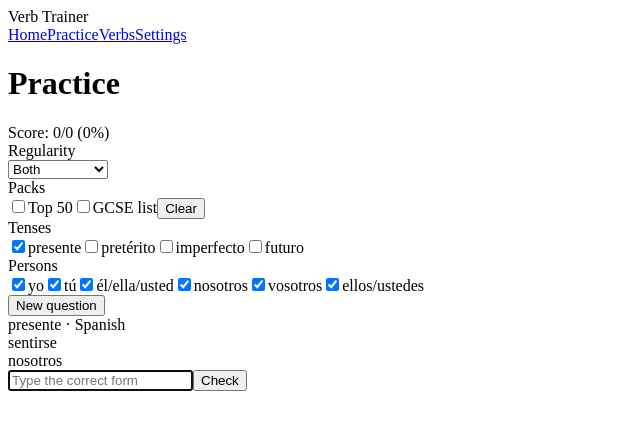
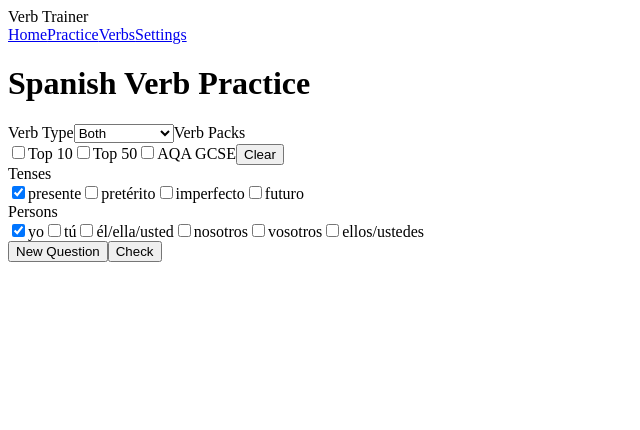
Before and after one commit to jullesp/verb-trainer-mvp, a React (Vite) app: page /practice in a window 1280 px wide. Shown: the top 430 px of the page, without its empty margins (0-640 px from the left). Built offline with nearby package versions, Linux system fonts and the light colour scheme; the HTML template or start-up script is replaced by a standard one.

Commit message:
Update Practice.jsx

```diff
--- a/src/pages/Practice.jsx
+++ b/src/pages/Practice.jsx
@@ -1,150 +1,186 @@
+import { useState, useMemo } from 'react'
+import { VERB_BANK, TENSES, SUBJECTS } from '../data/verbs_es'
 
-import React from 'react'
-import Card from '../components/Card.jsx'
-import { SUBJECTS, TENSES, VERB_BANK } from '../data/verbs_es.js'
-import { sample, normalise } from '../lib/utils.js'
-
-function useLocalSetting(key, initial){
-  const [state, setState] = React.useState(() => {
-    const raw = localStorage.getItem(key)
-    return raw ? JSON.parse(raw) : initial
-  })
-  React.useEffect(() => localStorage.setItem(key, JSON.stringify(state)), [key, state])
-  return [state, setState]
-}
-
+// pack labels (expand if you add more packs)
 const PACKS = [
+  { id: 'top10', label: 'Top 10' },
   { id: 'top50', label: 'Top 50' },
-  { id: 'gcse', label: 'GCSE list' },
+  { id: 'gcse', label: 'AQA GCSE' },
 ]
 
-export default function Practice(){
-  // Filters
-  const [regularity, setRegularity] = useLocalSetting('regularity', 'both') // both | regular | irregular
-  const [enabledTenses, setEnabledTenses] = useLocalSetting('enabledTenses', ['presente'])
-  const [enabledPacks, setEnabledPacks] = useLocalSetting('enabledPacks', []) // none means all
-  const [enabledSubjects, setEnabledSubjects] = useLocalSetting('enabledSubjects', [0,1,2,3,4,5]) // indices
+export default function Practice() {
+  const [selectedTenses, setSelectedTenses] = useState(['presente'])
+  const [regularity, setRegularity] = useState('both')
+  const [selectedPacks, setSelectedPacks] = useState([])
+  const [selectedPersons, setSelectedPersons] = useState(['yo'])
+  const [current, setCurrent] = useState(null)
+  const [answer, setAnswer] = useState('')
+  const [feedback, setFeedback] = useState('')
 
-  // Build pool based on filters
-  const verbPool = React.useMemo(() => {
+  // Filter verbs by current settings
+  const filteredVerbs = useMemo(() => {
     return VERB_BANK.filter(v => {
       if (regularity === 'regular' && !v.regular) return false
       if (regularity === 'irregular' && v.regular) return false
-      if (enabledPacks.length > 0 && !enabledPacks.some(p => (v.packs||[]).includes(p))) return false
-      return enabledTenses.some(t => v.tenses && v.tenses[t])
+      if (selectedPacks.length && !v.packs.some(p => selectedPacks.includes(p))) return false
+      return true
     })
-  }, [regularity, enabledPacks, enabledTenses])
+  }, [regularity, selectedPacks])
 
-  const pickQuestion = React.useCallback(() => {
-    const v = sample(verbPool.length ? verbPool : VERB_BANK)
-    const tensesForVerb = TENSES.filter(t => enabledTenses.includes(t) && v.tenses && v.tenses[t])
-    const tense = (tensesForVerb.length ? sample(tensesForVerb) : 'presente')
-    const subjectIndex = sample(enabledSubjects.length ? enabledSubjects : [0,1,2,3,4,5])
-    return { verb: v, tense, subjectIndex }
-  }, [verbPool, enabledTenses, enabledSubjects])
-
-  const [question, setQuestion] = React.useState(pickQuestion)
-  const [guess, setGuess] = React.useState('')
-  const [feedback, setFeedback] = React.useState(null)
-  const [count, setCount] = React.useState(0)
-  const [correct, setCorrect] = React.useState(0)
-
-  const ask = React.useCallback(() => {
-    setQuestion(pickQuestion())
-    setGuess('')
-    setFeedback(null)
-  }, [pickQuestion])
-
-  const onSubmit = (e) => {
-    e.preventDefault()
-    const answer = question.verb.tenses[question.tense][question.subjectIndex]
-    const ok = normalise(guess) === normalise(answer)
-    setFeedback({ok, answer})
-    setCount(c => c+1)
-    setCorrect(c => c + (ok?1:0))
-    setTimeout(ask, 900)
+  function newQuestion() {
+    if (filteredVerbs.length === 0) {
+      setCurrent(null)
+      return
+    }
+    const verb = filteredVerbs[Math.floor(Math.random() * filteredVerbs.length)]
+    const tense = selectedTenses[Math.floor(Math.random() * selectedTenses.length)]
+    const personIndex = SUBJECTS.indexOf(selectedPersons[Math.floor(Math.random() * selectedPersons.length)])
+    const correct = verb.tenses[tense]?.[personIndex] || ''
+    setCurrent({ verb, tense, personIndex, correct })
+    setAnswer('')
+    setFeedback('')
   }
 
-  const accuracy = count ? Math.round((correct/count)*100) : 0
-
-  const toggleInArray = (arr, setArr, value) => {
-    if (arr.includes(value)) setArr(arr.filter(x => x!==value))
-    else setArr([...arr, value])
+  function checkAnswer() {
+    if (!current) return
+    const correct = current.correct.trim().toLowerCase()
+    const given = answer.trim().toLowerCase()
+    if (given === correct) setFeedback('✅ Correct!')
+    else setFeedback(`❌ Incorrect. Correct: ${correct}`)
   }
 
   return (
-    <div className="space-y-4">
-      <div className="flex items-center gap-2 flex-wrap">
-        <h1 className="text-2xl font-bold">Practice</h1>
-        <span className="ml-auto text-sm text-slate-600">Score: {correct}/{count} ({accuracy}%)</span>
-      </div>
+    <div className="p-6 max-w-3xl mx-auto text-gray-800">
+      <h1 className="text-2xl font-bold mb-4">Spanish Verb Practice</h1>
 
-      <Card>
-        <div className="grid md:grid-cols-2 gap-4">
-          <div className="space-y-2">
-            <div className="text-sm font-semibold text-slate-700">Regularity</div>
-            <div className="flex gap-2">
-              <select value={regularity} onChange={e=>setRegularity(e.target.value)} className="px-3 py-2 rounded-xl border border-slate-300">
+      {/* Regularity */}
+      <label className="block font-semibold mt-3">Verb Type</label>
+      <select
+        value={regularity}
+        onChange={e => setRegularity(e.target.value)}
+        className="border p-2 rounded mt-1"
+      >
         <option value="both">Both</option>
         <option value="regular">Regular only</option>
         <option value="irregular">Irregular only</option>
       </select>
-            </div>
 
-            <div className="text-sm font-semibold text-slate-700 mt-4">Packs</div>
-            <div className="flex flex-wrap gap-2">
+      {/* Packs */}
+      <label className="block font-semibold mt-4">Verb Packs</label>
+      <div className="flex flex-wrap gap-3 mt-2">
         {PACKS.map(p => (
-                <label key={p.id} className={(enabledPacks.includes(p.id) ? "bg-slate-900 text-white border-slate-900" : "border-slate-300 text-slate-700") + " px-3 py-1 rounded-xl border cursor-pointer"}>
-                  <input type="checkbox" className="mr-2" checked={enabledPacks.includes(p.id)} onChange={()=>toggleInArray(enabledPacks, setEnabledPacks, p.id)} />
+          <label key={p.id} className="flex items-center gap-1">
+            <input
+              type="checkbox"
+              checked={selectedPacks.includes(p.id)}
+              onChange={() =>
+                setSelectedPacks(prev =>
+                  prev.includes(p.id)
+                    ? prev.filter(x => x !== p.id)
+                    : [...prev, p.id]
+                )
+              }
+            />
             {p.label}
           </label>
         ))}
-              <button onClick={()=>setEnabledPacks([])} className="text-xs text-slate-600 underline ml-1">Clear</button>
-            </div>
+        <button
+          onClick={() => setSelectedPacks([])}
+          className="ml-4 text-sm text-blue-600 underline"
+        >
+          Clear
+        </button>
       </div>
 
-          <div className="space-y-2">
-            <div className="text-sm font-semibold text-slate-700">Tenses</div>
-            <div className="flex flex-wrap gap-2">
+      {/* Tenses */}
+      <label className="block font-semibold mt-4">Tenses</label>
+      <div className="flex flex-wrap gap-3 mt-2">
         {TENSES.map(t => (
-                <label key={t} className={(enabledTenses.includes(t) ? "bg-slate-900 text-white border-slate-900" : "border-slate-300 text-slate-700") + " px-3 py-1 rounded-xl border cursor-pointer"}>
-                  <input type="checkbox" className="mr-2" checked={enabledTenses.includes(t)} onChange={()=>toggleInArray(enabledTenses, setEnabledTenses, t)} />
+          <label key={t} className="flex items-center gap-1">
+            <input
+              type="checkbox"
+              checked={selectedTenses.includes(t)}
+              onChange={() =>
+                setSelectedTenses(prev =>
+                  prev.includes(t)
+                    ? prev.filter(x => x !== t)
+                    : [...prev, t]
+                )
+              }
+            />
             {t}
           </label>
         ))}
       </div>
 
-            <div className="text-sm font-semibold text-slate-700 mt-4">Persons</div>
-            <div className="grid grid-cols-3 gap-2">
-              {SUBJECTS.map((s, idx) => (
-                <label key={s} className={(enabledSubjects.includes(idx) ? "bg-slate-900 text-white border-slate-900" : "border-slate-300 text-slate-700") + " px-3 py-1 rounded-xl border text-center cursor-pointer"}>
-                  <input type="checkbox" className="mr-2" checked={enabledSubjects.includes(idx)} onChange={()=>toggleInArray(enabledSubjects, setEnabledSubjects, idx)} />
-                  {s}
+      {/* Persons */}
+      <label className="block font-semibold mt-4">Persons</label>
+      <div className="grid grid-cols-3 gap-2 mt-2">
+        {SUBJECTS.map(p => (
+          <label key={p} className="flex items-center gap-1">
+            <input
+              type="checkbox"
+              checked={selectedPersons.includes(p)}
+              onChange={() =>
+                setSelectedPersons(prev =>
+                  prev.includes(p)
+                    ? prev.filter(x => x !== p)
+                    : [...prev, p]
+                )
+              }
+            />
+            {p}
           </label>
         ))}
       </div>
-          </div>
+
+      {/* Buttons */}
+      <div className="mt-6 flex gap-3">
+        <button
+          onClick={newQuestion}
+          className="bg-blue-500 text-white px-4 py-2 rounded"
+        >
+          New Question
+        </button>
+        <button
+          onClick={checkAnswer}
+          className="bg-green-500 text-white px-4 py-2 rounded"
+        >
+          Check
+        </button>
       </div>
 
-        <div className="mt-4 flex items-center">
-          <button onClick={ask} className="ml-auto px-3 py-2 rounded-xl bg-slate-900 text-white">New question</button>
-        </div>
-      </Card>
+      {/* Question */}
+      {current && (
+        <div className="mt-6 border-t pt-4">
+          <h2 className="font-semibold text-lg mb-2">
+            🟢 Tense: <span className="font-normal">{current.tense}</span> |
+            Verb: <span className="font-normal">{current.verb.infinitive}</span> |
+            Pack: <span className="font-normal">
+              {current.verb.packs.includes('gcse')
+                ? 'GCSE'
+                : current.verb.packs.includes('top10')
+                ? 'Top 10'
+                : current.verb.packs.includes('top50')
+                ? 'Top 50'
+                : '—'}
+            </span>
+          </h2>
 
-      <Card className="text-center">
-        <div className="text-slate-600 text-sm mb-1">{question.tense} · Spanish</div>
-        <div className="text-3xl font-extrabold mb-2">{question.verb.infinitive}</div>
-        <div className="text-lg text-slate-700 mb-4">{SUBJECTS[question.subjectIndex]}</div>
-        <form onSubmit={onSubmit} className="flex gap-2 justify-center">
-          <input autoFocus value={guess} onChange={e=>setGuess(e.target.value)} placeholder="Type the correct form" className="px-4 py-3 rounded-xl border border-slate-300 w-72 text-center" />
-          <button className="px-4 py-3 rounded-xl bg-slate-900 text-white">Check</button>
-        </form>
-        {feedback && (
-          <div className={`mt-3 text-sm font-medium ${feedback.ok ? 'text-green-700' : 'text-red-700'}`}>
-            {feedback.ok ? '✅ Correct!' : `❌ Correct answer: ${feedback.answer}`}
+          <p className="text-md mb-3">
+            Subject: <strong>{SUBJECTS[current.personIndex]}</strong>
+          </p>
+
+          <input
+            className="border p-2 rounded w-full"
+            placeholder="Type your answer..."
+            value={answer}
+            onChange={e => setAnswer(e.target.value)}
+          />
+
+          {feedback && <p className="mt-3 font-semibold">{feedback}</p>}
         </div>
       )}
-      </Card>
     </div>
   )
 }
```
Lines whose indentation alone changed are shown as unchanged.
